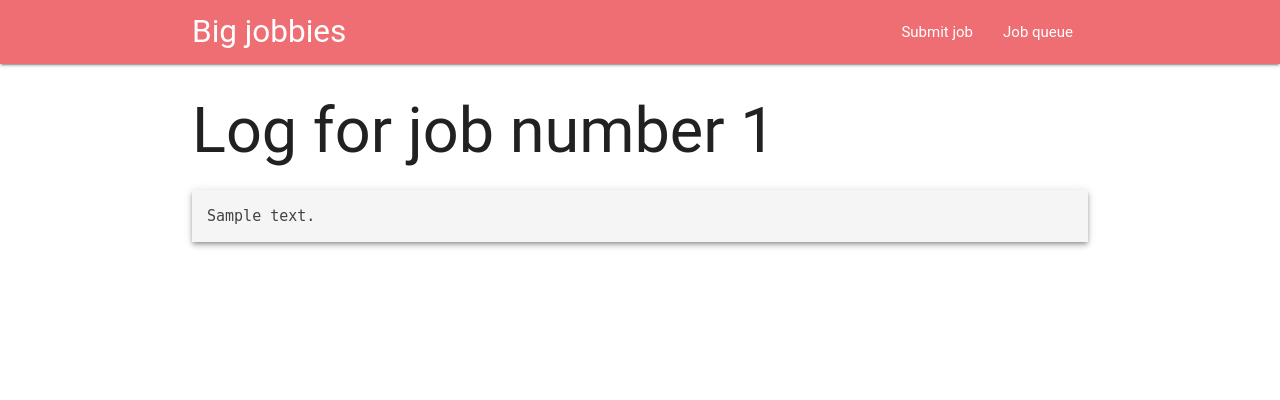
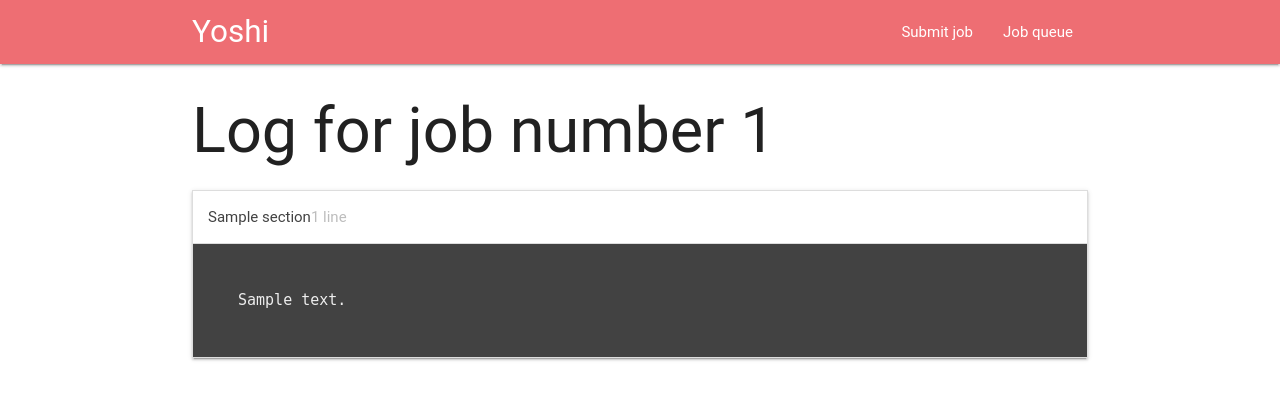
Before and after one commit to rjw57/bigjobbies, a Flask app: template bigjobbies/templates/log.html in a window 1280 px wide. Shown: the top 400 px of the page. Run offline with Flask 2, Linux system fonts and the light colour scheme; the template is opened without the code that fills it: most values are stand-ins (such as "Sample title", 1, 10 or a date in 2020); some libraries are stand-ins or nearby versions; some web fonts are replaced.

Commit message:
style improvements

```diff
--- a/bigjobbies/templates/_layout/default.html
+++ b/bigjobbies/templates/_layout/default.html
@@ -4,14 +4,14 @@
     <link href="http://fonts.googleapis.com/icon?family=Material+Icons" rel="stylesheet">
     <link type="text/css" rel="stylesheet" href="https://cdnjs.cloudflare.com/ajax/libs/materialize/0.97.8/css/materialize.min.css" media="screen,projecstion"/>
     <meta name="viewport" content="width=device-width, initial-scale=1.0"/>
-    <title>{% block title %}Big jobbies{% endblock %}</title>
+    <title>{% block title %}Yoshi{% endblock %}</title>
     {% block head %}{% endblock %}
   </head>
 
   <body>
     <nav>
       <div class="nav-wrapper container">
-        <a href="#" class="brand-logo">Big jobbies</a>
+        <a href="{{ url_for('index') }}" class="brand-logo">Yoshi</a>
         <ul id="nav-mobile" class="right hide-on-med-and-down">
           <li><a href="{{ url_for('index') }}">Submit job</a></li>
           <li><a href="{{ url_for('qstat') }}">Job queue</a></li>
--- a/bigjobbies/templates/index.html
+++ b/bigjobbies/templates/index.html
@@ -1,4 +1,7 @@
 {% extends "_layout/default.html" %}
+
+{% block title %}Submit job{% endblock %}
+
 {% block content %}
 
 <h1>Submit job</h1>
--- a/bigjobbies/templates/log.html
+++ b/bigjobbies/templates/log.html
@@ -1,9 +1,37 @@
 {% extends "_layout/default.html" %}
+
+{% block title %}Job {{ job_number }} log{% endblock %}
+
 {% block content %}
 
 <h1>Log for job number {{ job_number }}</h1>
 
-<pre class="z-depth-2 grey lighten-4 grey-text text-darken-3"
-     style="padding: 1em"><code>{{ log_text }}</code></pre>
+<ul class="collapsible" data-collapsible="accordion">
+  {% for section in sections %}
+  <li class="grey grey-text darken-3 text-lighten-3">
+    <div class="white grey-text text-darken-3 collapsible-header {{ 'active' if loop.last else '' }}">
+      {{ section.title }}
+      <span class="grey-text text-lighten-1" style="float: right">
+        {{ section.line_count }}
+        {{ 'lines' if section.line_count != 1 else 'line' }}
+      </span>
+    </div>
+    <div class="collapsible-body">
+    <pre><code>{#
+    #}{% for blk in section.blocks %}{#
+      #}{% if blk.type == 'stderr' %}{#
+        #}<div class="red-text">{#
+      #}{% elif blk.type == 'command' %}{#
+        #}<div class="teal-text">{#
+      #}{% elif blk.type == 'info' %}{#
+        #}<div class="blue-text text-lighten-2">{#
+      #}{% else %}<div>{% endif %}{#
+      #}<div style="padding: 0 1em">{{ blk.text|join('') }}</div>{#
+      #}</div>{#
+    #}{% endfor %}{#
+    #}</code></pre></div>
+  </li>
+  {% endfor %}
+</ul>
 
 {% endblock %}
```
Also changed, not shown: bigjobbies/templates/qstat.html (+34 -3 lines), bigjobbies/view.py (+25 -2 lines), 6 other files.
